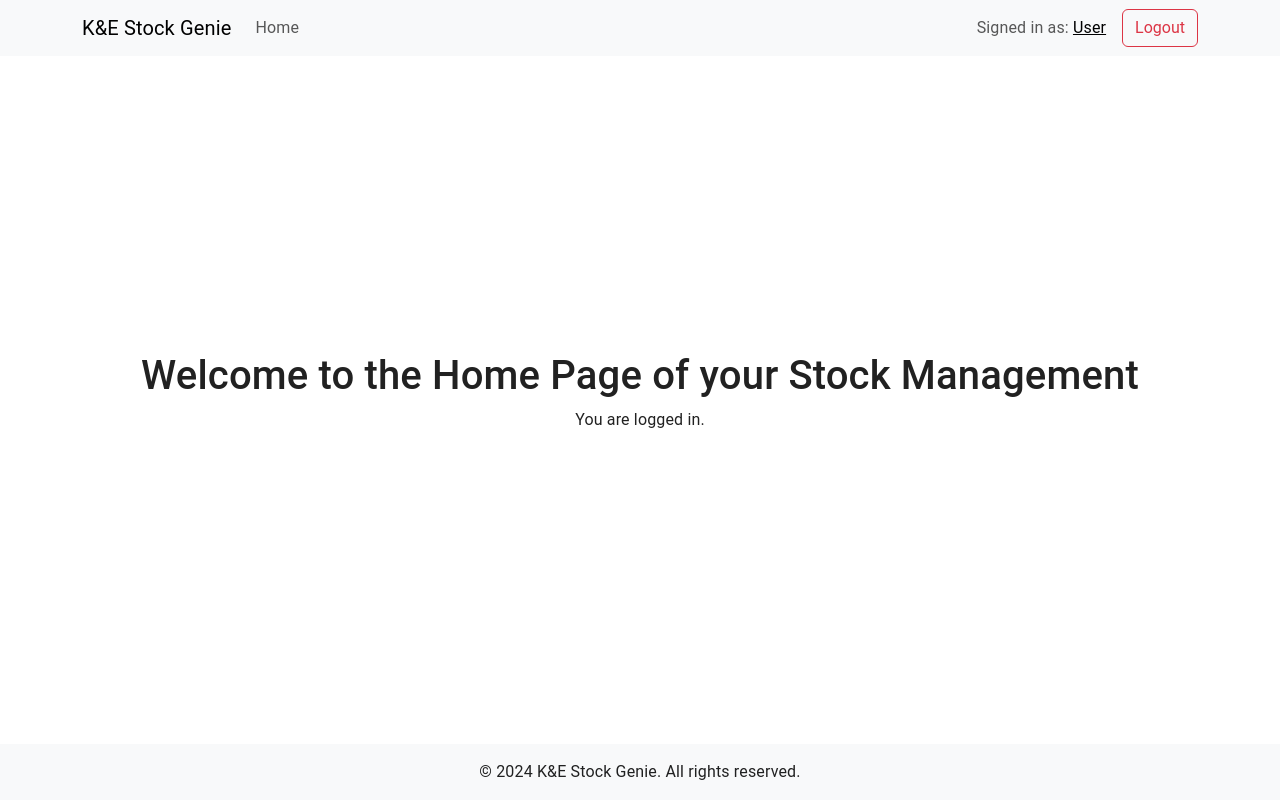
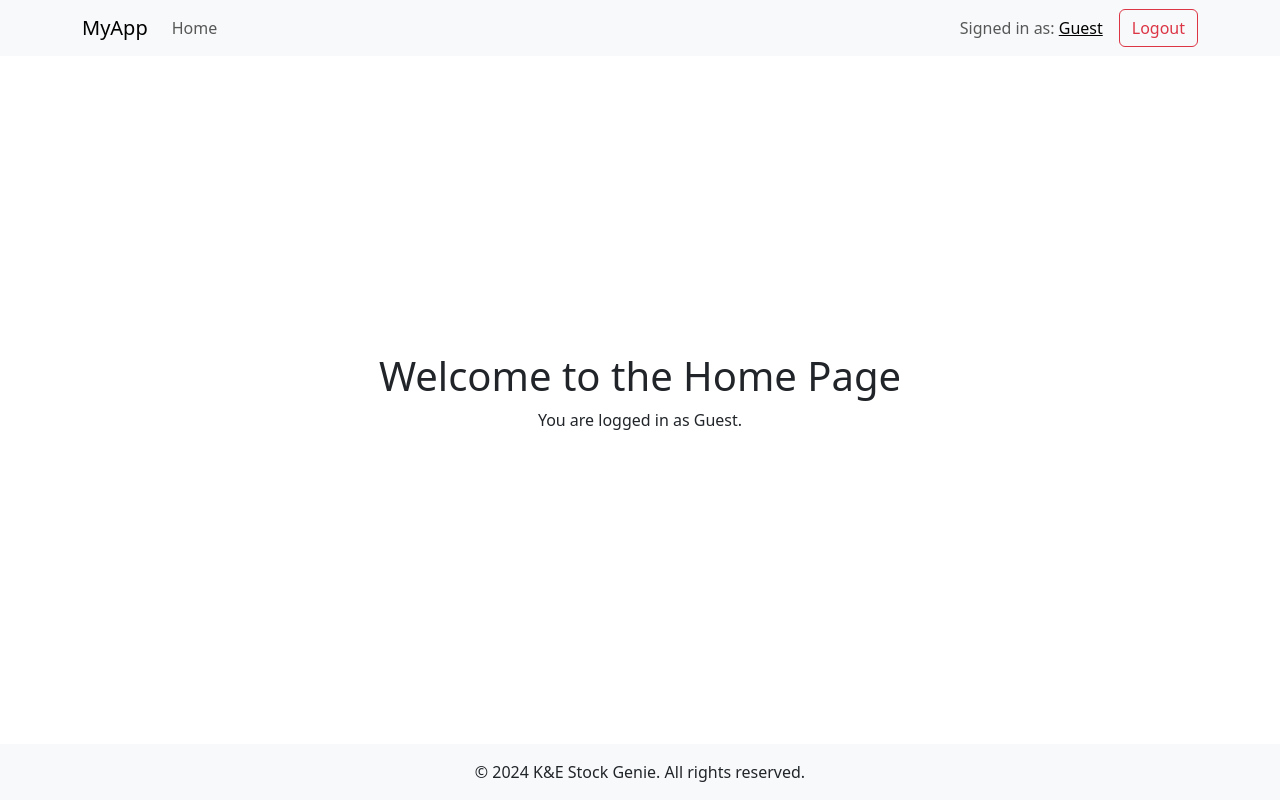
Before and after one commit to Sund3ath/stock-management, a React (Vite) app: page /home in a window 1280 px wide. Built offline with nearby package versions, Linux system fonts and the light colour scheme; no server answers; sample sign-in values are in the browser's storage.

Commit message:
added authcontext

```diff
--- a/src/App.tsx
+++ b/src/App.tsx
@@ -4,10 +4,12 @@ import { BrowserRouter as Router, Route, Routes, Navigate, Outlet } from 'react-
 import Login from './auth-pages/Login';
 import Register from './auth-pages/Register';
 import Home from './main-pages/Home';
+import { useAuth } from './context/AuthContext';
 import { Container } from 'react-bootstrap';
 
 const PrivateRoute: React.FC = () => {
-  return localStorage.getItem('token') ? <Outlet /> : <Navigate to="/login" />;
+  const { token } = useAuth();
+  return token ? <Outlet /> : <Navigate to="/login" />;
 };
 
 function App() {
--- a/src/auth-pages/Login.tsx
+++ b/src/auth-pages/Login.tsx
@@ -1,9 +1,10 @@
 // src/auth-pages/Login.tsx
 import React, { useState } from 'react';
 import { useMutation } from '@apollo/client';
-import { LOGIN } from '../query/mutations';
+import { LOGIN } from '../query/queries';
 import { Form, Button, Container, Row, Col, Alert } from 'react-bootstrap';
-import { Link } from 'react-router-dom';
+import { Link, useNavigate } from 'react-router-dom';
+import { useAuth } from '../context/AuthContext';
 import '../index.css'; // Ensure this is imported to apply global styles
 
 interface LoginResponse {
@@ -16,14 +17,17 @@ const Login: React.FC = () => {
   const [email, setEmail] = useState('');
   const [password, setPassword] = useState('');
   const [login, { loading, error }] = useMutation<LoginResponse>(LOGIN);
+  const navigate = useNavigate();
+  const { login: authLogin } = useAuth();
 
   const handleLogin = async () => {
     try {
       const result = await login({ variables: { email, password } });
       const token = result.data?.login.accessToken;
       if (token) {
-        localStorage.setItem('token', token);
+        authLogin(token);
         alert('Login successful!');
+        navigate('/home'); // Redirect to home page after successful login
       }
     } catch (err) {
       console.error('Login error', err);
--- a/src/components/Navbar.tsx
+++ b/src/components/Navbar.tsx
@@ -2,26 +2,28 @@
 import React from 'react';
 import { Navbar, Nav, Button, Container } from 'react-bootstrap';
 import { useNavigate } from 'react-router-dom';
+import { useAuth } from '../context/AuthContext';
 
 const NavigationBar: React.FC = () => {
   const navigate = useNavigate();
+  const { user, logout } = useAuth();
 
   const handleLogout = () => {
-    localStorage.removeItem('token');
+    logout();
     navigate('/login');
   };
 
   return (
     <Navbar bg="light" expand="lg">
       <Container>
-        <Navbar.Brand href="/home">K&E Stock Genie</Navbar.Brand>
+        <Navbar.Brand href="/home">MyApp</Navbar.Brand>
         <Navbar.Toggle aria-controls="basic-navbar-nav" />
         <Navbar.Collapse id="basic-navbar-nav">
           <Nav className="me-auto">
             <Nav.Link href="/home">Home</Nav.Link>
           </Nav>
           <Navbar.Text className="me-3">
-            Signed in as: <a href="#login">User</a>
+            Signed in as: <a href="#login">{user ? user.email : 'Guest'}</a>
           </Navbar.Text>
           <Button onClick={handleLogout} variant="outline-danger">Logout</Button>
         </Navbar.Collapse>
--- /dev/null
+++ b/src/context/AuthContext.tsx
@@ -0,0 +1,63 @@
+// src/contexts/AuthContext.tsx
+import React, { createContext, useContext, useState, useEffect } from 'react';
+import { useLazyQuery } from '@apollo/client';
+import { GET_USER } from '../query/queries';
+
+interface AuthContextType {
+  user: { id: number; email: string } | null;
+  token: string | null;
+  login: (token: string) => void;
+  logout: () => void;
+}
+
+const AuthContext = createContext<AuthContextType | undefined>(undefined);
+
+export const useAuth = () => {
+  const context = useContext(AuthContext);
+  if (!context) {
+    throw new Error('useAuth must be used within an AuthProvider');
+  }
+  return context;
+};
+
+export const AuthProvider: React.FC = ({ children }) => {
+  const [user, setUser] = useState<{ id: number; email: string } | null>(null);
+  const [token, setToken] = useState<string | null>(localStorage.getItem('token'));
+  const [getUser, { data }] = useLazyQuery(GET_USER, {
+    context: {
+      headers: {
+        Authorization: token ? `Bearer ${token}` : '',
+      },
+    },
+  });
+
+  useEffect(() => {
+    if (token) {
+      getUser();
+    }
+  }, [token, getUser]);
+
+  useEffect(() => {
+    if (data && data.user) {
+      setUser(data.user);
+    }
+  }, [data]);
+
+  const login = (newToken: string) => {
+    localStorage.setItem('token', newToken);
+    setToken(newToken);
+    getUser();
+  };
+
+  const logout = () => {
+    localStorage.removeItem('token');
+    setToken(null);
+    setUser(null);
+  };
+
+  return (
+    <AuthContext.Provider value={{ user, token, login, logout }}>
+      {children}
+    </AuthContext.Provider>
+  );
+};
--- a/src/main-pages/Home.tsx
+++ b/src/main-pages/Home.tsx
@@ -3,14 +3,17 @@ import React from 'react';
 import NavigationBar from '../components/Navbar';
 import Footer from '../components/Footer';
 import { Container } from 'react-bootstrap';
+import { useAuth } from '../context/AuthContext';
 
 const Home: React.FC = () => {
+  const { user } = useAuth();
+
   return (
     <div className="d-flex flex-column min-vh-100">
       <NavigationBar />
       <Container className="flex-grow-1 d-flex flex-column align-items-center justify-content-center">
-        <h1>Welcome to the Home Page of your Stock Management</h1>
-        <p>You are logged in.</p>
+        <h1>Welcome to the Home Page</h1>
+        <p>You are logged in as {user ? user.email : 'Guest'}.</p>
       </Container>
       <Footer />
     </div>
--- a/src/main.tsx
+++ b/src/main.tsx
@@ -1,33 +1,21 @@
 import React from 'react';
 import ReactDOM from 'react-dom/client';
-import 'bootstrap/dist/css/bootstrap.min.css';
 import { ApolloProvider } from '@apollo/client';
-import { ThemeProvider, createTheme, CssBaseline } from '@mui/material';
 import { BrowserRouter as Router } from 'react-router-dom';
 import App from './App';
 import client from '../src/api/apollo';
+import { AuthProvider } from './context/AuthContext';
+import 'bootstrap/dist/css/bootstrap.min.css';
 import './index.css';
-
-const theme = createTheme({
-  palette: {
-    primary: {
-      main: '#1976d2',
-    },
-    secondary: {
-      main: '#dc004e',
-    },
-  },
-});
 
 ReactDOM.createRoot(document.getElementById('root') as HTMLElement).render(
   <React.StrictMode>
     <ApolloProvider client={client}>
-      <ThemeProvider theme={theme}>
-        <CssBaseline />
+      <AuthProvider>
         <Router>
           <App />
         </Router>
-      </ThemeProvider>
+      </AuthProvider>
     </ApolloProvider>
   </React.StrictMode>
 );
--- a/src/query/queries.tsx
+++ b/src/query/queries.tsx
@@ -1,12 +1,19 @@
-import {  gql } from '@apollo/client';
+// src/queries.ts
+import { gql } from '@apollo/client';
 
-export const GET_ALL_POSTS = gql`
-query {
-    posts(options:{paginate : { limit: 3 }}){
-      data{
-        id
-        title
-      }
+export const LOGIN = gql`
+  mutation Login($email: String!, $password: String!) {
+    login(email: $email, password: $password) {
+      accessToken
     }
   }
 `;
+
+export const GET_USER = gql`
+  query GetUser($userId: Int!) {
+    user(id: $userId) {
+      id
+      email
+    }
+  }
+`;
```
Also changed, not shown: src/img/loginbg.png (added). Lines whose indentation alone changed are shown as unchanged.
